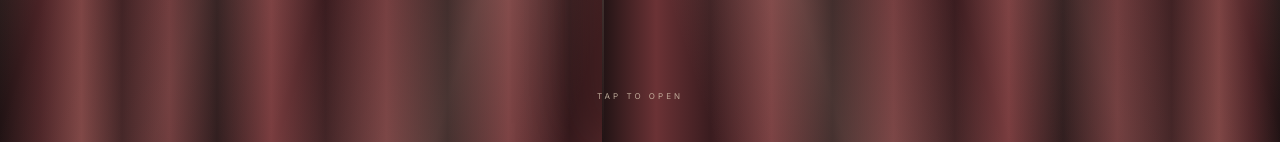
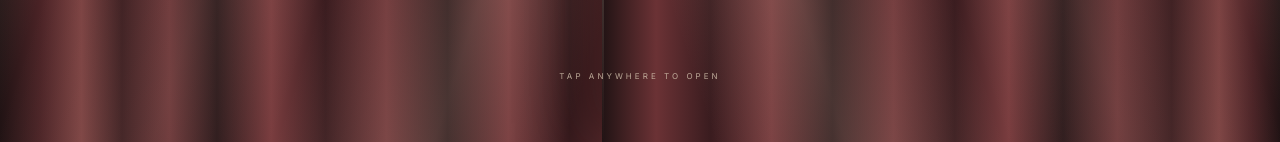
Before and after one commit to NikethVelala/NikSha, a Next.js app: page / in a window 1280 px wide. Shown: the part 658-800 px from the top of the page. Built offline with nearby package versions, Linux system fonts and the light colour scheme.

Commit message:
Fix curtain opening interaction

```diff
--- a/components/Hero/Hero.tsx
+++ b/components/Hero/Hero.tsx
@@ -81,8 +81,21 @@ export default function Hero() {
         </motion.button>
       )}
 
-      {/* A theatrical reveal: layered fabric, top valance and tie-back details. The photo always remains behind it. */}
-      <div className="pointer-events-none fixed inset-0 z-[60] overflow-hidden" aria-hidden="true">
+      {/* The entire curtain scene is the opening control. This makes laptop testing forgiving: click the curtain, the photo, or the OPEN control. */}
+      <div
+        className={`fixed inset-0 z-[60] overflow-hidden ${isOpening ? "pointer-events-none" : "cursor-pointer"}`}
+        onClick={openInvitation}
+        role="button"
+        tabIndex={isOpening ? -1 : 0}
+        aria-label="Open the wedding invitation"
+        onKeyDown={(event) => {
+          if (!isOpening && (event.key === "Enter" || event.key === " ")) {
+            event.preventDefault();
+            openInvitation();
+          }
+        }}
+      >
+        {/* A theatrical reveal: layered fabric, top valance and tie-back details. The photo always remains behind it. */}
         <motion.div
           initial={false}
           animate={{ y: isOpening ? "-108%" : "0%" }}
@@ -133,14 +146,16 @@ export default function Hero() {
           <div className="absolute left-[-4px] top-[50%] h-8 w-8 rounded-full border border-champagne/45 bg-[#3c2020]" />
         </motion.div>
 
-        <motion.div
-          initial={{ opacity: 0, y: 8 }}
-          animate={{ opacity: isOpening ? 0 : 1, y: 0 }}
-          transition={{ duration: 0.5 }}
-          className="absolute bottom-[4.5%] left-1/2 -translate-x-1/2 text-center text-[8px] uppercase tracking-[0.38em] text-champagne/80 sm:bottom-[5%]"
-        >
-          Tap to open
-        </motion.div>
+        {!isOpening && (
+          <motion.div
+            initial={{ opacity: 0, y: 8 }}
+            animate={{ opacity: 1, y: 0 }}
+            transition={{ delay: 0.55, duration: 0.9, ease: [0.22, 1, 0.36, 1] }}
+            className="pointer-events-none absolute bottom-[7%] left-1/2 -translate-x-1/2 text-center text-[8px] uppercase tracking-[0.38em] text-champagne/80 sm:bottom-[7.5%]"
+          >
+            Tap anywhere to open
+          </motion.div>
+        )}
       </div>
 
       {isOpening && (
```
